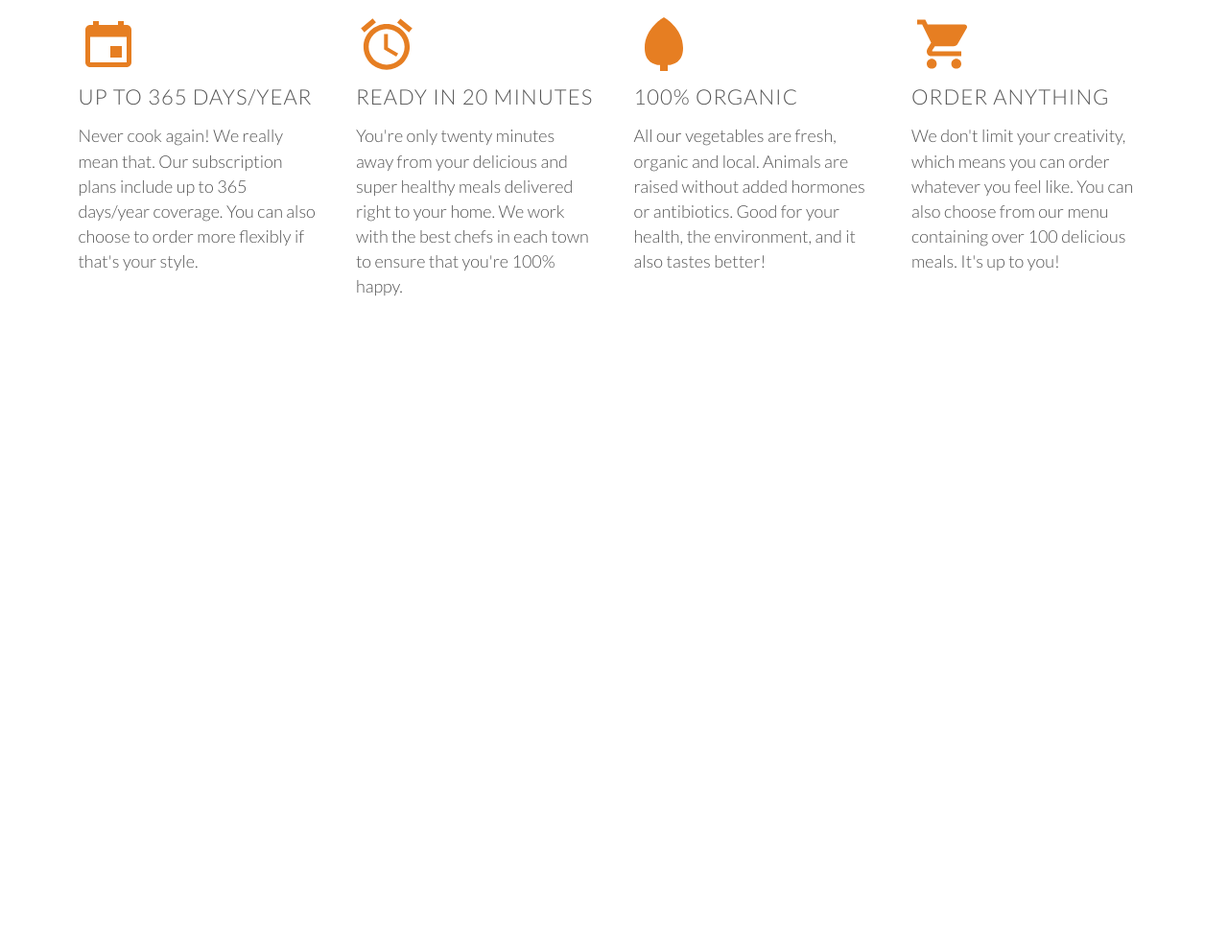
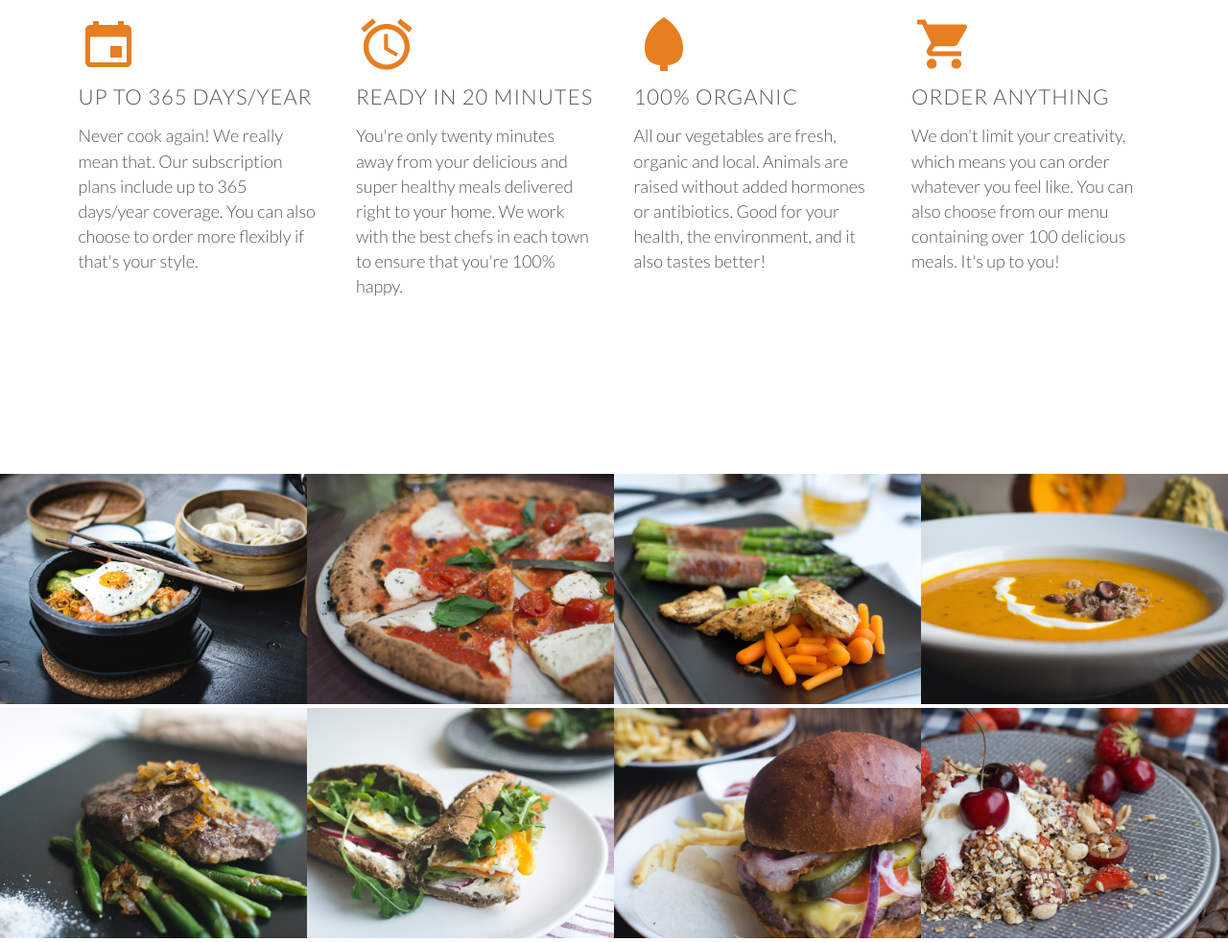
Before and after one commit to handa26/omnifood, a plain HTML site: page index.html in a window 1280 px wide. Shown: the part 1050-2032 px from the top of the page at 96% size. Before the commit the page ends 1464 px from the top, so only its background shows below. Drawn offline with nearby package versions, Linux system fonts and the light colour scheme.

Commit message:
adding meals section

```diff
--- a/index.html
+++ b/index.html
@@ -72,6 +72,52 @@
                 </div>
             </div>
         </section>
+        <section class="section-meals">
+            <ul class="meals-showcase">
+                <li>
+                    <figure class="meal-photo">
+                        <img src="resources/img/1.jpg" alt="Korean bibimbap with egg and vegetables">
+                    </figure>
+                </li>
+                <li>
+                    <figure class="meal-photo">
+                        <img src="resources/img/2.jpg" alt="Simple italian pizza with cherry tomatoes">
+                    </figure>
+                </li>
+                <li>
+                    <figure class="meal-photo">
+                        <img src="resources/img/3.jpg" alt="Chicken breast steak with vegetables ">
+                    </figure>
+                </li>
+                <li>
+                    <figure class="meal-photo">
+                        <img src="resources/img/4.jpg" alt="Autumn pumpkin soup">
+                    </figure>
+                </li>
+            </ul>
+            <ul class="meals-showcase">
+                <li>
+                    <figure class="meal-photo">
+                        <img src="resources/img/5.jpg" alt="Paleo beef steak with vegetables">
+                    </figure>
+                </li>
+                <li>
+                    <figure class="meal-photo">
+                        <img src="resources/img/6.jpg" alt="Healthy baguette with egg and vegetables">
+                    </figure>
+                </li>
+                <li>
+                    <figure class="meal-photo">
+                        <img src="resources/img/7.jpg" alt="Burger with cheddar and bacon">
+                    </figure>
+                </li>
+                <li>
+                    <figure class="meal-photo">
+                        <img src="resources/img/8.jpg" alt="Granola with cherries and strawberries">
+                    </figure>
+                </li>
+            </ul>
+        </section>
 
         <script src="https://unpkg.com/ionicons@4.5.10-0/dist/ionicons.js"></script>
     </body>
@@ -82,4 +128,12 @@
 
 
 
+
+
+
+
+
+
+
+
 -->
--- a/resources/css/style.css
+++ b/resources/css/style.css
@@ -139,6 +139,8 @@ ion-icon {
     color: #fff;
 }
 
+
+
 /* ================================================== */
 /* HEADER */
 /* ================================================== */
@@ -191,3 +193,29 @@ header {
 .main-nav li a:active {
     border-bottom: 2px solid #e67e22;
 }
+
+
+
+/* ================================================== */
+/* MEALS SECTION */
+/* ================================================== */
+.meals-showcase {
+    list-style: none;
+    width: 100%;
+}
+
+.meals-showcase li {
+    display: block;
+    float: left;
+    width: 25%;
+}
+
+.meal-photo {
+    width: 100%;
+    margin: 0;
+}
+
+.meal-photo img {
+    width: 100%;
+    height: auto;
+}
```
